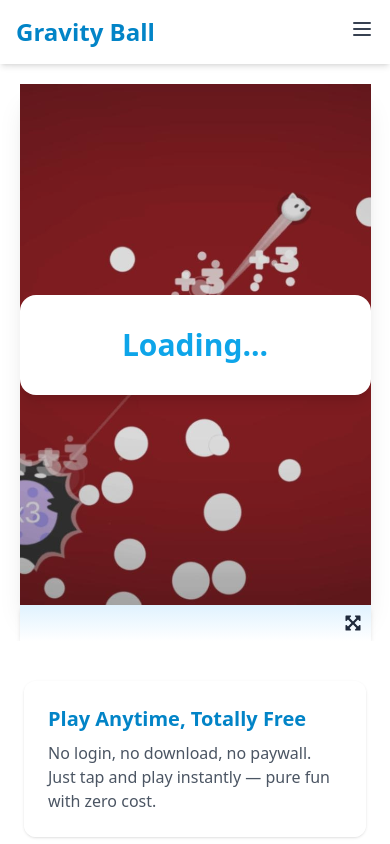
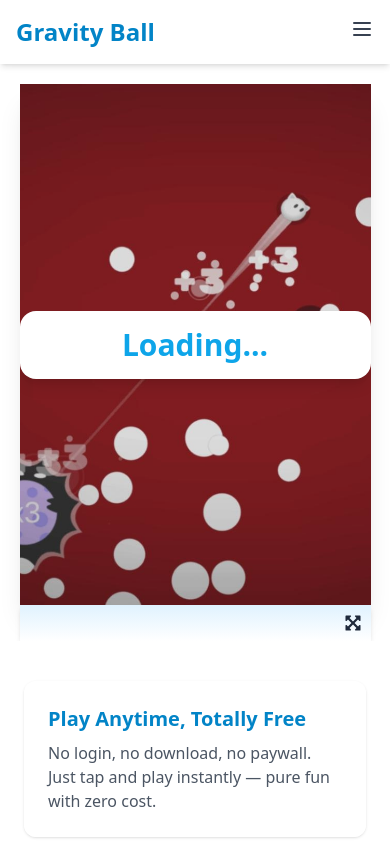
Before and after one commit to Highnesslin/gravity_ball, a Next.js app: page / in a window 390 px wide. Shown: the top 844 px of the page. Built offline with nearby package versions, Linux system fonts and the light colour scheme; no server answers.

Commit message:
feat✨: 优化seo

```diff
--- a/app/layout.tsx
+++ b/app/layout.tsx
@@ -35,7 +35,7 @@ export default function RootLayout({
               url: 'https://gravityball.top/',
               description:
                 'Play Gravity Jumping Ball, a fun and addictive browser tap game. Bounce through obstacles in this thrilling challenge!',
-              image: 'https://gravityball.top/snapshot2.jpg',
+              image: 'https://gravityball.top/snapshot2.png',
               applicationCategory: 'Game',
               operatingSystem: 'Web',
               author: {
--- a/components/GameScene.tsx
+++ b/components/GameScene.tsx
@@ -58,13 +58,14 @@ export default function GameScene() {
           status === STATUS.PREPARING ||
           status === STATUS.ALREADY) && (
           <div className='absolute inset-0 size-full z-10 flex items-center justify-center'>
-            <div
-              className='absolute inset-0 size-full bg-cover bg-center'
-              style={{ backgroundImage: 'url(/snapshot.jpg)' }}
+            <img
+              src='/snapshot.jpg'
+              alt='Gravity Ball game cover with a bouncing ball in space'
+              className='absolute inset-0 size-full object-cover'
             />
             <div className='absolute inset-0 size-full z-10 bg-black/10' />
             {(status === STATUS.LOADING || status === STATUS.PREPARING) && (
-              <div className='relative z-10 bg-white shadow-lg rounded-2xl p-8 max-w-sm w-full text-center'>
+              <div className='relative z-10 bg-white shadow-lg rounded-2xl p-4 md:p-8 max-w-sm w-full text-center'>
                 <p className='text-3xl font-bold text-sky-500'>Loading...</p>
               </div>
             )}
```
